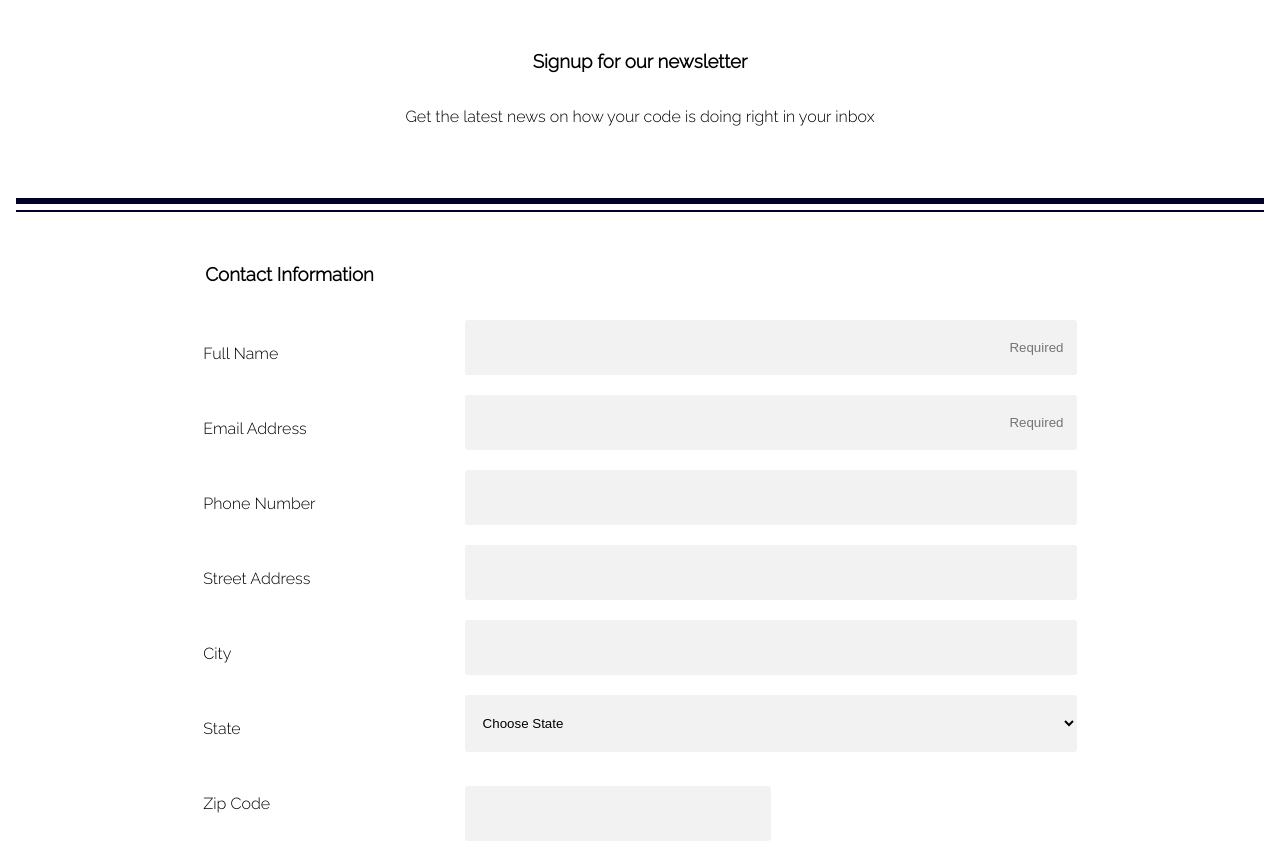
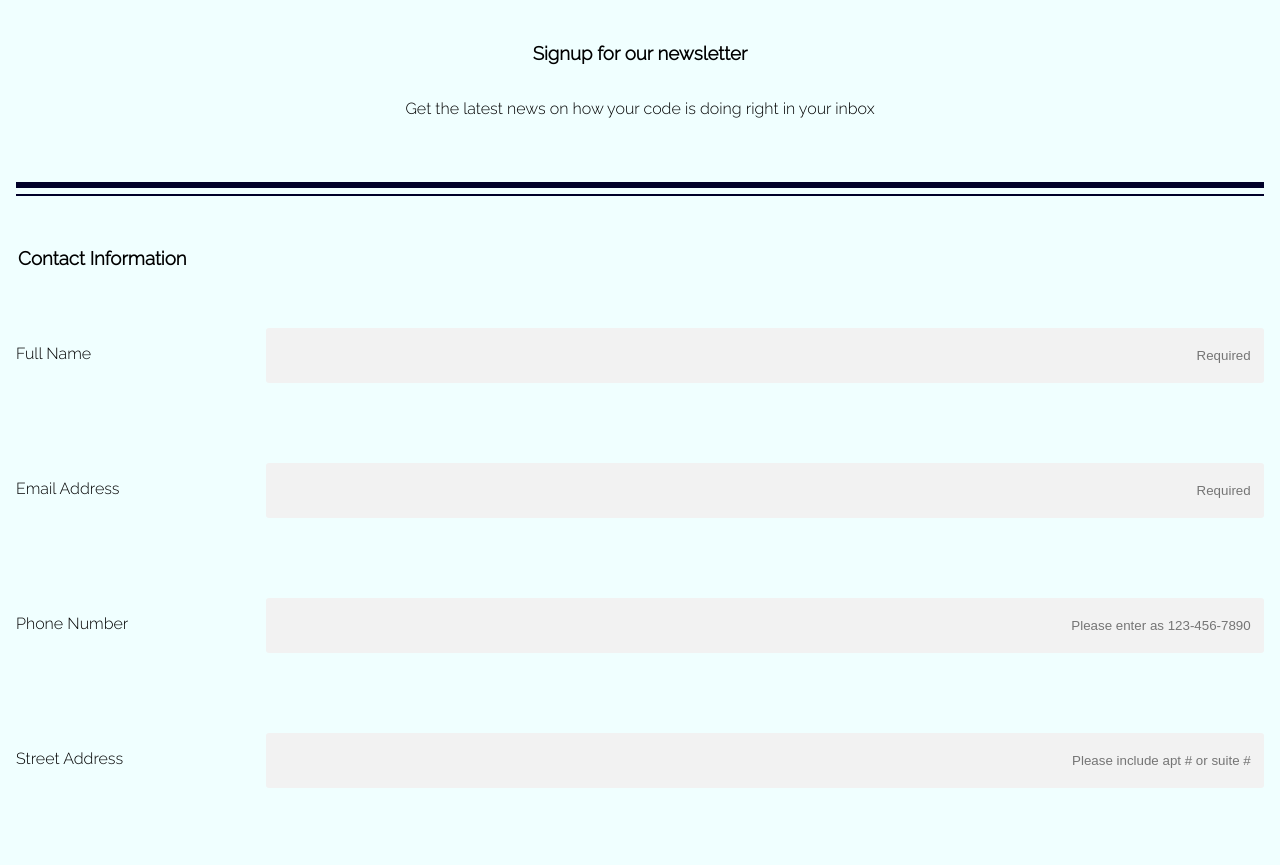
Before and after one commit to dguma/Team-Treehouse-Project-3, a plain HTML site: page index.html in a window 1280 px wide. Shown: the part 59-924 px from the top of the page. Drawn offline with Linux system fonts and the light colour scheme.

Commit message:
Reviewed Final Assesment
After asking for feedback from other peers I have made the changes needed for this site to be responsive.

```diff
--- a/css/style.css
+++ b/css/style.css
@@ -10,6 +10,7 @@ body {
 	height: 100vh;
 	overflow: auto;
 	font-family: 'Raleway', sans-serif;
+	background-color: azure;
 }
 
 main {
@@ -45,7 +46,7 @@ fieldset {
 }
 
 .header-content {
-	padding: 1em;
+	padding: .5em;
 }
 
 .top-line {
@@ -66,10 +67,11 @@ fieldset {
 
 .contact-information {
 	padding: 0;
-	margin: 2em 0;
+	margin: 2em 0 3em 0;
 	display: flex;
 	flex-flow: column;
 	justify-content: space-around;
+	text-align: left;
 }
 
 .contact-information input, select {
@@ -83,7 +85,7 @@ fieldset {
 
 .contact-information label {
 	float: left;
-	padding: 1em 0 1em 0;
+	padding: .5em 0;
 }
 
 .zipcode {
@@ -92,7 +94,7 @@ fieldset {
 
 .newsletter {
 	text-align: left;
-	margin-top: 1em;
+	margin-top: 2em;
 	padding: 0;
 }
 
@@ -135,21 +137,18 @@ fieldset {
 }
 
 @media screen and (min-width: 768px) {
-	.contact-information {
-		width: 70%;
-		margin: 2em auto;
-	}
 
 	.contact-information input, select {
-		width: 70%;
+		width: 80%;
 	}
 
 	.contact-information div {
-		padding-top: 1em;
+		padding: 2.5em 0;
 	}
 
-	.zipcode {
-		margin-left: 15%;
+	div .zipcode {
+		margin-right: 40%;
+		width: 40%;
 	}
 
 }
--- a/index.html
+++ b/index.html
@@ -1,5 +1,5 @@
 <!doctype html>
-<html>
+<html lang="en">
 <head>
 <meta charset="utf-8">
 <meta name="viewport" content="width=device-width, initial-scale=1.0">
@@ -25,7 +25,7 @@
 	<hr class="top-line" />
 	<form>
 
-		<feildset class="contact-information">
+		<fieldset class="contact-information">
 
 			<legend><h3>Contact Information</h3></legend>
 
@@ -41,22 +41,22 @@
 
 			<div>
 				<label for="phone">Phone Number</label>
-				<input type="tel" id="phone" name="Phone Number"/>
+				<input type="tel" id="phone" name="Phone Number" placeholder="Please enter as 123-456-7890"/>
 			</div>
 
 			<div>
 				<label for="address">Street Address</label>
-				<input type="text" id="address" name="Address"/>
+				<input type="text" id="address" name="Address" placeholder="Please include apt # or suite #"/>
 			</div>
 
 			<div>
 				<label for="city">City</label>
-				<input type="text" id="city" name="City"/>
+				<input type="text" id="city" name="City" />
 			</div>
 
 			<div>
 				<label for="state">State</label>
-				<select type="text" id="state" name="state">
+				<select id="state" name="states">
 					<option value="" disabled selected hidden>Choose State</option>
 					<option value="AL">Alabama</option>
 					<option value="AK">Alaska</option>
@@ -114,12 +114,11 @@
 
 			<div>
 				<label for="zip" class="zipcode-label">Zip Code</label>
-				<div class="zipcode">
-					<input type="text" id="zip" name="Zip"/>
-				</div>
+				<input type="text" id="zip" name="Zip" class="zipcode"/>
+
 			</div>
 
-		</feildset>
+		</fieldset>
 
 		<hr class="bottom-line" />
 
@@ -152,11 +151,11 @@
 				<p>Newsletter format</p>
 
 				<label for="htmlOption">
-					<input type="radio" value="html-option" name="HTML" id="htmlOption"/><span>HTML</span>
+					<input type="radio" value="html-option" name="newsletter-format" id="htmlOption"/><span>HTML</span>
 				</label>
 
 				<label for="plainTextOption">
-					<input type="radio" value="plain-text" name="Plain text" id="plainTextOption"/><span>Plain text</span>
+					<input type="radio" value="plain-text" name="newsletter-format" id="plainTextOption"/><span>Plain text</span>
 				</label>
 
 			</div>
@@ -166,7 +165,7 @@
 				<p>Other topics you'd like to hear about</p>
 
 				<label for="feedBack"></label>
-				<textarea id="feedBack" name="feedback" cols="20" rows="4"></textarea>
+				<textarea id="feedBack" name="feedback" cols="20" rows="4" placeholder="Do you think we should include anything else?"></textarea>
 
 			</div>
 
```
